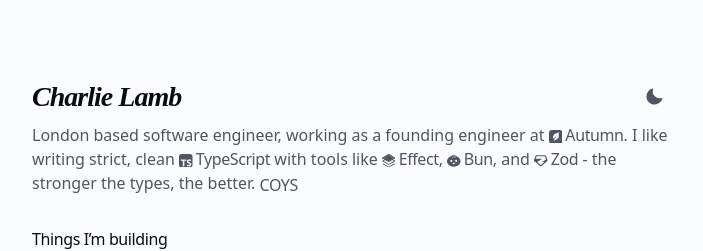
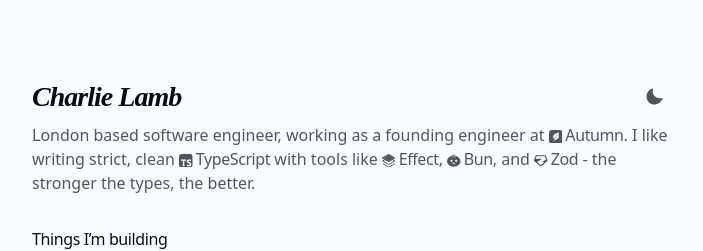
Before and after one commit to charlietlamb/charlielambdotcom, a Next.js app: page / in a window 1280 px wide. Shown: the top 251 px of the page, without its empty margins (288-991 px from the left). Built offline with nearby package versions, Linux system fonts and the light colour scheme; no server answers.

Commit message:
Remove COYS from header

```diff
--- a/components/header.tsx
+++ b/components/header.tsx
@@ -52,12 +52,7 @@ export function Header() {
           icon={ZodIcon}
           suffix=" - the"
         />{" "}
-        stronger the types, the better.{" "}
-        <ToolLink
-          backgroundTint="spurs"
-          href="https://www.tottenhamhotspur.com"
-          label="COYS"
-        />
+        stronger the types, the better.
       </p>
     </header>
   );
```
